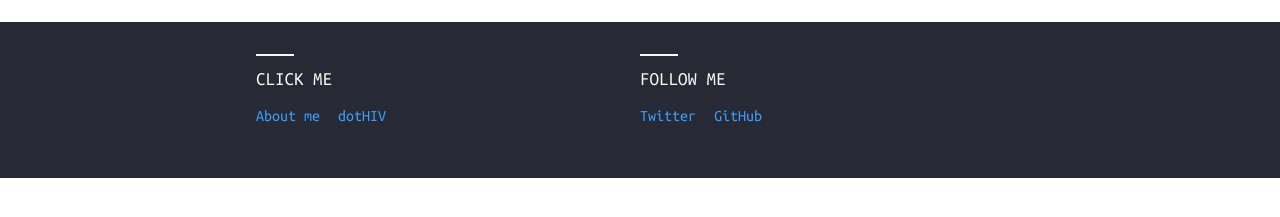
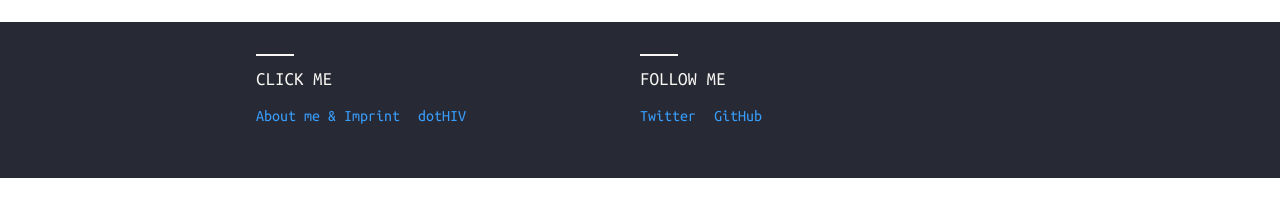
Before and after one commit to coderbyheart/blog, a Jekyll site: the page built from index.html, in a window 1280 px wide. Shown: the part 630-847 px from the top of the page. Built offline with Jekyll 4.4.1, drawn with Linux system fonts in a browser that asks for light colours; nearby versions of some CDN libraries.

Commit message:
Add imprint link

```diff
--- a/_includes/footer-links.html
+++ b/_includes/footer-links.html
@@ -1,5 +1,5 @@
 <h6>Click me</h6>
 <ul class="menu">
-    <li><a href="{{ site.harmony.author.url }}" rel="me">About me</a></li>
+    <li><a href="{{ site.harmony.author.url }}" rel="me">About me &amp; Imprint</a></li>
     <li><a href="https://click4life.hiv/" rel="friend met">dotHIV</a></li>
 </ul>
```
